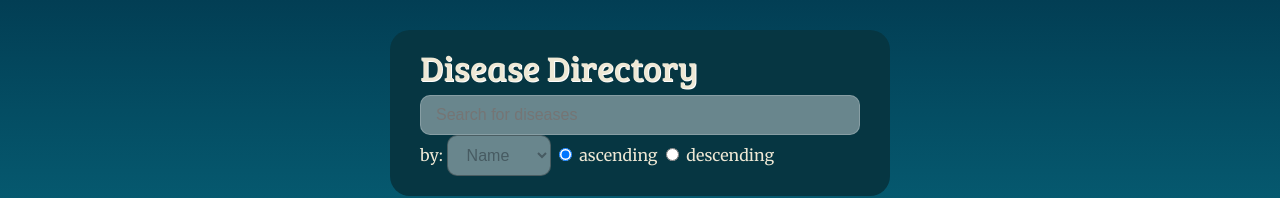
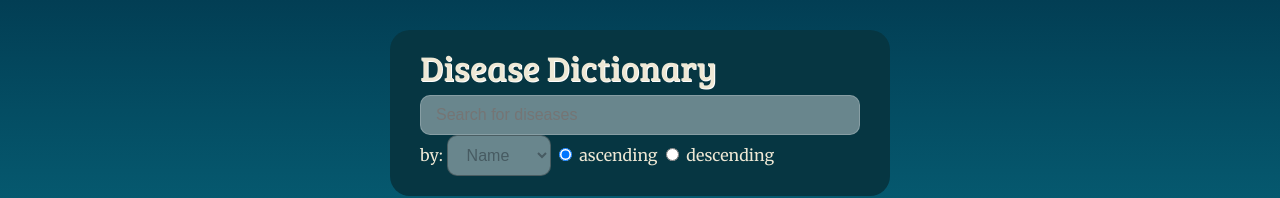
Before and after one commit to T8d8/eHealthTrackingDiseases, a plain HTML site: page index.html in a window 1280 px wide. Shown: the top 198 px of the page. Drawn offline with Linux system fonts and the light colour scheme; a web font is replaced by a local one.

Commit message:
Changing the name of disease directory to disease dictionary

```diff
--- a/partials/list.html
+++ b/partials/list.html
@@ -1,6 +1,6 @@
 <section class="diseasepage">
 	<div class="search">
-			<h1>Disease Directory</h1>
+			<h1>Disease Dictionary</h1>
 			<label>search:</label>
 			<input type="text" ng-model="query" placeholder="Search for diseases" autofocus>
 
```
